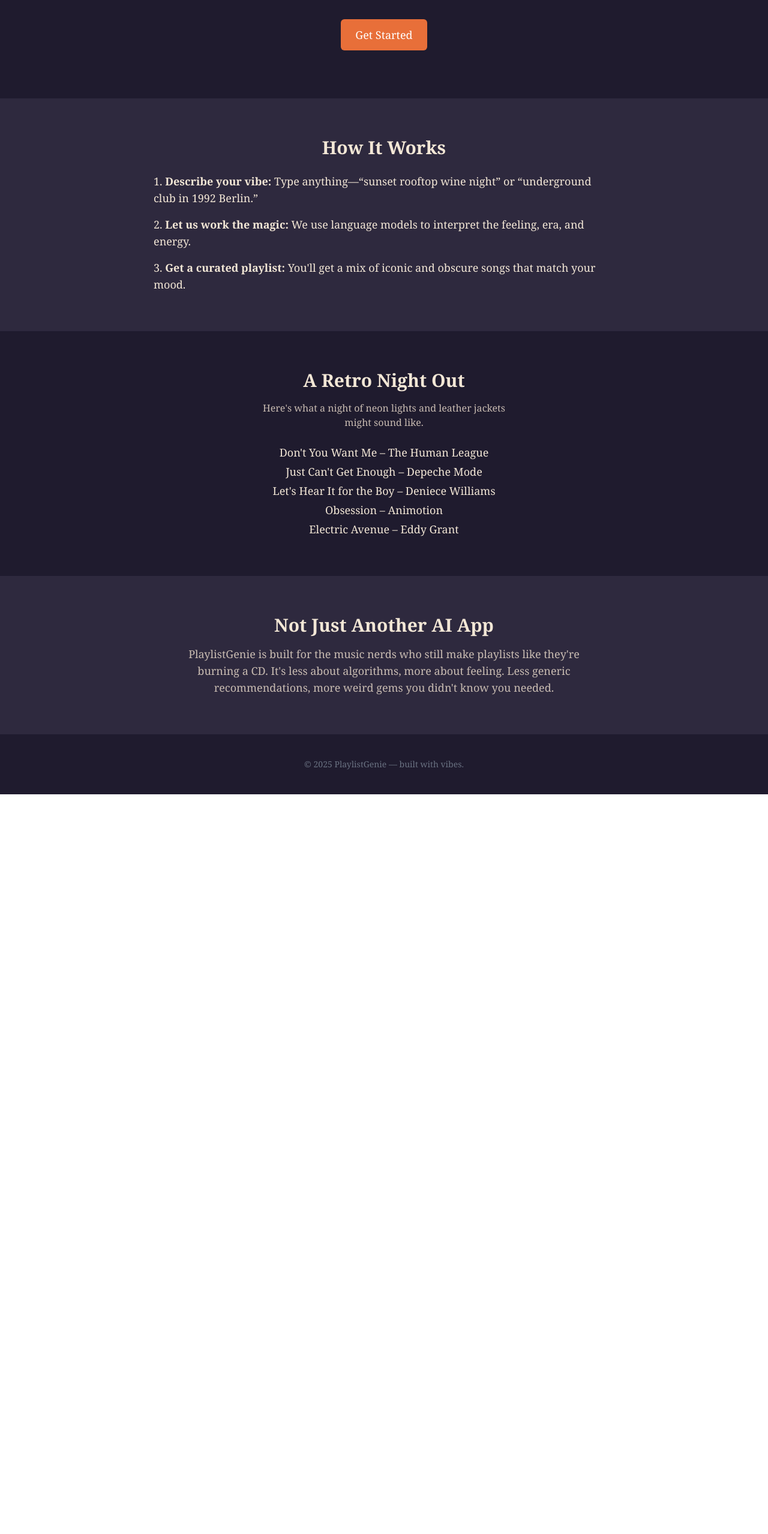
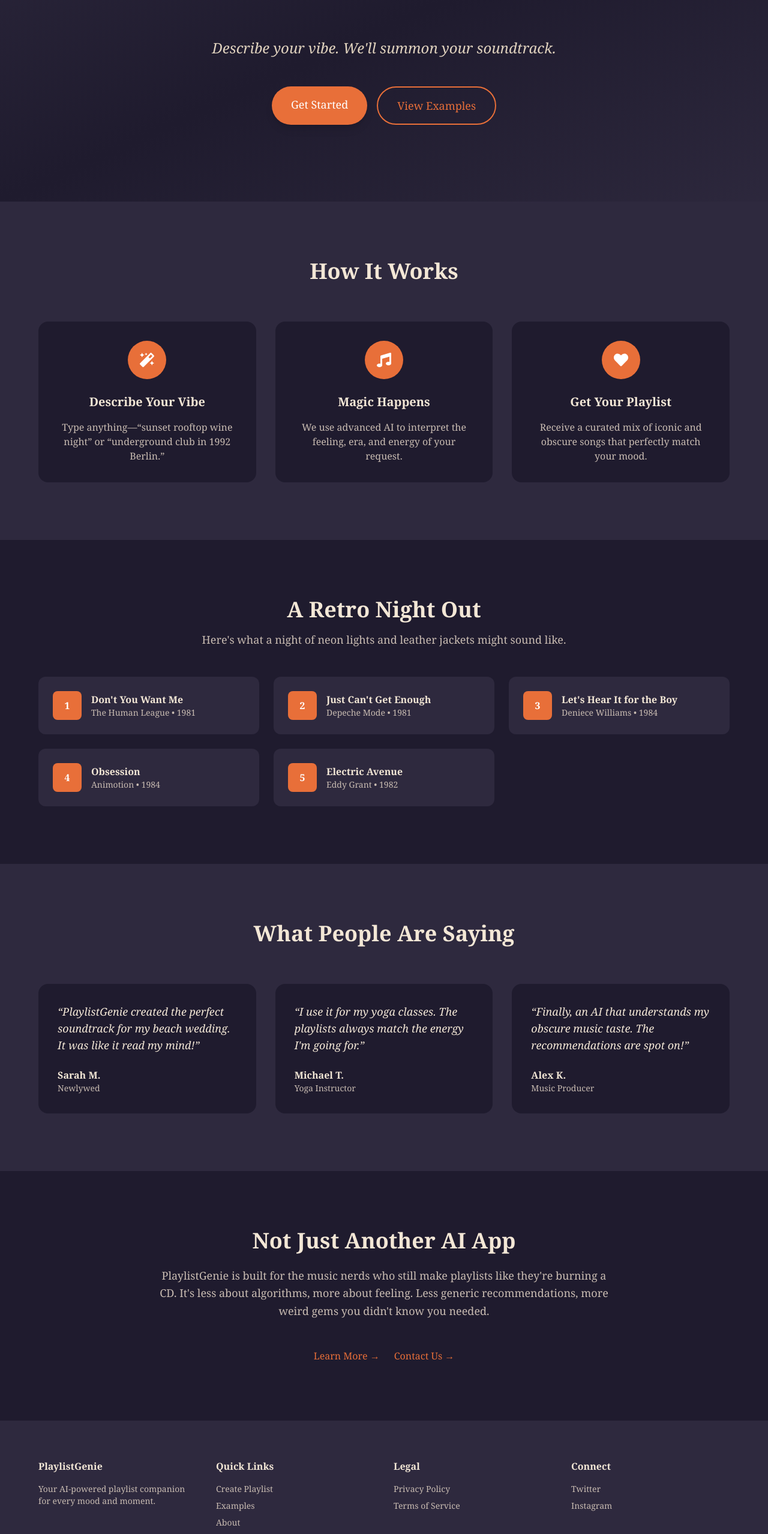
Before and after one commit to dubilla/PlaylistCreator, a Next.js app: page / in a window 1280 px wide. Shown: the part 240-2797 px from the top of the page at 60% size. Before the commit the page ends 1564 px from the top, so only its background shows below. Built offline with nearby package versions, Linux system fonts and the light colour scheme.

Commit message:
Update homepage with more flair

```diff
--- a/package.json
+++ b/package.json
@@ -14,6 +14,7 @@
     "openai": "^4.103.0",
     "react": "^19.0.0",
     "react-dom": "^19.0.0",
+    "react-icons": "^5.5.0",
     "vercel": "^42.3.0"
   },
   "devDependencies": {
--- a/src/app/page.tsx
+++ b/src/app/page.tsx
@@ -1,71 +1,204 @@
 import Link from 'next/link';
 import Image from 'next/image';
+import { FaMagic, FaMusic, FaHeart } from 'react-icons/fa';
 
 export default function HomePage() {
     return (
       <main className="bg-[#1f1b2e] text-[#f3e7d6] min-h-screen font-serif">
         {/* Hero */}
-        <header className="px-6 py-20 text-center">
-          <div className="flex items-center justify-center gap-4 mb-6">
+        <header className="relative overflow-hidden">
+          <div className="absolute inset-0 bg-gradient-to-br from-[#2e293e] via-[#1f1b2e] to-[#2e293e] opacity-90"></div>
+          <div className="relative px-6 py-32 text-center max-w-6xl mx-auto">
+            <div className="flex items-center justify-center gap-4 mb-8">
               <Image
                 src="/lamp.png"
                 alt="Genie Lamp Icon"
-              width={72}
-              height={72}
+                width={96}
+                height={96}
+                className="animate-float"
               />
-            <h1 className="text-5xl font-bold tracking-tight">PlaylistGenie</h1>
+              <h1 className="text-6xl font-bold tracking-tight bg-gradient-to-r from-[#e86f39] to-[#e85f20] bg-clip-text text-transparent">
+                PlaylistGenie
+              </h1>
             </div>
-          <p className="text-xl italic text-[#e0d2be] max-w-2xl mx-auto">
+            <p className="text-2xl italic text-[#e0d2be] max-w-2xl mx-auto mb-12">
               Describe your vibe. We&apos;ll summon your soundtrack.
             </p>
-          <div className="mt-8">
+            <div className="flex gap-4 justify-center">
               <Link
                 href="/create"
-              className="inline-block bg-[#e86f39] hover:bg-[#e85f20] text-white font-medium px-6 py-3 rounded-md text-lg"
+                className="inline-block bg-[#e86f39] hover:bg-[#e85f20] text-white font-medium px-8 py-4 rounded-full text-lg transition-all hover:scale-105 shadow-lg hover:shadow-xl"
               >
                 Get Started
               </Link>
+              <Link
+                href="/examples"
+                className="inline-block border-2 border-[#e86f39] text-[#e86f39] hover:bg-[#e86f39] hover:text-white font-medium px-8 py-4 rounded-full text-lg transition-all"
+              >
+                View Examples
+              </Link>
+            </div>
           </div>
         </header>
 
         {/* How it Works */}
-        <section className="px-6 py-16 bg-[#2e293e]">
-          <div className="max-w-3xl mx-auto text-center">
-            <h2 className="text-3xl font-semibold mb-6">How It Works</h2>
-            <ol className="space-y-4 text-left text-lg list-decimal list-inside">
-              <li><strong>Describe your vibe:</strong> Type anything—&ldquo;sunset rooftop wine night&rdquo; or &ldquo;underground club in 1992 Berlin.&rdquo;</li>
-              <li><strong>Let us work the magic:</strong> We use language models to interpret the feeling, era, and energy.</li>
-              <li><strong>Get a curated playlist:</strong> You&apos;ll get a mix of iconic and obscure songs that match your mood.</li>
-            </ol>
+        <section className="px-6 py-24 bg-[#2e293e]">
+          <div className="max-w-6xl mx-auto">
+            <h2 className="text-4xl font-semibold mb-16 text-center">How It Works</h2>
+            <div className="grid md:grid-cols-3 gap-8">
+              <div className="bg-[#1f1b2e] p-8 rounded-2xl text-center hover:transform hover:scale-105 transition-all">
+                <div className="w-16 h-16 bg-[#e86f39] rounded-full flex items-center justify-center mx-auto mb-6">
+                  <FaMagic className="text-2xl text-white" />
+                </div>
+                <h3 className="text-xl font-semibold mb-4">Describe Your Vibe</h3>
+                <p className="text-[#c9bcb2]">Type anything—&ldquo;sunset rooftop wine night&rdquo; or &ldquo;underground club in 1992 Berlin.&rdquo;</p>
+              </div>
+              <div className="bg-[#1f1b2e] p-8 rounded-2xl text-center hover:transform hover:scale-105 transition-all">
+                <div className="w-16 h-16 bg-[#e86f39] rounded-full flex items-center justify-center mx-auto mb-6">
+                  <FaMusic className="text-2xl text-white" />
+                </div>
+                <h3 className="text-xl font-semibold mb-4">Magic Happens</h3>
+                <p className="text-[#c9bcb2]">We use advanced AI to interpret the feeling, era, and energy of your request.</p>
+              </div>
+              <div className="bg-[#1f1b2e] p-8 rounded-2xl text-center hover:transform hover:scale-105 transition-all">
+                <div className="w-16 h-16 bg-[#e86f39] rounded-full flex items-center justify-center mx-auto mb-6">
+                  <FaHeart className="text-2xl text-white" />
+                </div>
+                <h3 className="text-xl font-semibold mb-4">Get Your Playlist</h3>
+                <p className="text-[#c9bcb2]">Receive a curated mix of iconic and obscure songs that perfectly match your mood.</p>
+              </div>
+            </div>
           </div>
         </section>
 
         {/* Example Playlist */}
-        <section className="px-6 py-16 text-center">
-          <h2 className="text-3xl font-semibold mb-4">A Retro Night Out</h2>
-          <p className="text-[#c9bcb2] mb-6 max-w-md mx-auto">
+        <section className="px-6 py-24">
+          <div className="max-w-6xl mx-auto">
+            <h2 className="text-4xl font-semibold mb-4 text-center">A Retro Night Out</h2>
+            <p className="text-[#c9bcb2] mb-12 text-center max-w-2xl mx-auto text-lg">
               Here&apos;s what a night of neon lights and leather jackets might sound like.
             </p>
-          <ul className="text-lg space-y-1">
-            <li>Don&apos;t You Want Me – The Human League</li>
-            <li>Just Can&apos;t Get Enough – Depeche Mode</li>
-            <li>Let&apos;s Hear It for the Boy – Deniece Williams</li>
-            <li>Obsession – Animotion</li>
-            <li>Electric Avenue – Eddy Grant</li>
-          </ul>
+            <div className="grid md:grid-cols-2 lg:grid-cols-3 gap-6">
+              {[
+                { title: "Don't You Want Me", artist: "The Human League", year: "1981" },
+                { title: "Just Can't Get Enough", artist: "Depeche Mode", year: "1981" },
+                { title: "Let's Hear It for the Boy", artist: "Deniece Williams", year: "1984" },
+                { title: "Obsession", artist: "Animotion", year: "1984" },
+                { title: "Electric Avenue", artist: "Eddy Grant", year: "1982" },
+              ].map((song, index) => (
+                <div key={index} className="bg-[#2e293e] p-6 rounded-xl hover:bg-[#3a3448] transition-all">
+                  <div className="flex items-center gap-4">
+                    <div className="w-12 h-12 bg-[#e86f39] rounded-lg flex items-center justify-center text-white font-bold">
+                      {index + 1}
+                    </div>
+                    <div>
+                      <h3 className="font-semibold">{song.title}</h3>
+                      <p className="text-[#c9bcb2] text-sm">{song.artist} • {song.year}</p>
+                    </div>
+                  </div>
+                </div>
+              ))}
+            </div>
+          </div>
+        </section>
+
+        {/* Testimonials */}
+        <section className="px-6 py-24 bg-[#2e293e]">
+          <div className="max-w-6xl mx-auto">
+            <h2 className="text-4xl font-semibold mb-16 text-center">What People Are Saying</h2>
+            <div className="grid md:grid-cols-3 gap-8">
+              {[
+                {
+                  quote: "PlaylistGenie created the perfect soundtrack for my beach wedding. It was like it read my mind!",
+                  author: "Sarah M.",
+                  role: "Newlywed"
+                },
+                {
+                  quote: "I use it for my yoga classes. The playlists always match the energy I'm going for.",
+                  author: "Michael T.",
+                  role: "Yoga Instructor"
+                },
+                {
+                  quote: "Finally, an AI that understands my obscure music taste. The recommendations are spot on!",
+                  author: "Alex K.",
+                  role: "Music Producer"
+                }
+              ].map((testimonial, index) => (
+                <div key={index} className="bg-[#1f1b2e] p-8 rounded-2xl">
+                  <p className="text-lg mb-6 italic">&ldquo;{testimonial.quote}&rdquo;</p>
+                  <div>
+                    <p className="font-semibold">{testimonial.author}</p>
+                    <p className="text-[#c9bcb2] text-sm">{testimonial.role}</p>
+                  </div>
+                </div>
+              ))}
+            </div>
+          </div>
         </section>
 
         {/* About */}
-        <section className="px-6 py-16 bg-[#2e293e] text-center">
-          <h2 className="text-3xl font-semibold mb-4">Not Just Another AI App</h2>
-          <p className="text-[#c9bcb2] max-w-2xl mx-auto text-lg">
-            PlaylistGenie is built for the music nerds who still make playlists like they&apos;re burning a CD. It&apos;s less about algorithms, more about feeling. Less generic recommendations, more weird gems you didn&apos;t know you needed.
+        <section className="px-6 py-24">
+          <div className="max-w-6xl mx-auto text-center">
+            <h2 className="text-4xl font-semibold mb-6">Not Just Another AI App</h2>
+            <p className="text-[#c9bcb2] max-w-3xl mx-auto text-lg leading-relaxed">
+              PlaylistGenie is built for the music nerds who still make playlists like they&apos;re burning a CD.
+              It&apos;s less about algorithms, more about feeling. Less generic recommendations, more weird gems
+              you didn&apos;t know you needed.
             </p>
+            <div className="mt-12 flex justify-center gap-6">
+              <Link
+                href="/about"
+                className="text-[#e86f39] hover:text-[#e85f20] font-medium"
+              >
+                Learn More →
+              </Link>
+              <Link
+                href="/contact"
+                className="text-[#e86f39] hover:text-[#e85f20] font-medium"
+              >
+                Contact Us →
+              </Link>
+            </div>
+          </div>
         </section>
 
         {/* Footer */}
-        <footer className="px-6 py-10 text-center text-sm text-gray-500">
-          &copy; {new Date().getFullYear()} PlaylistGenie — built with vibes.
+        <footer className="px-6 py-16 bg-[#2e293e]">
+          <div className="max-w-6xl mx-auto">
+            <div className="grid md:grid-cols-4 gap-8 mb-12">
+              <div>
+                <h3 className="font-semibold mb-4">PlaylistGenie</h3>
+                <p className="text-sm text-[#c9bcb2]">
+                  Your AI-powered playlist companion for every mood and moment.
+                </p>
+              </div>
+              <div>
+                <h4 className="font-semibold mb-4">Quick Links</h4>
+                <ul className="space-y-2 text-sm text-[#c9bcb2]">
+                  <li><Link href="/create" className="hover:text-[#e86f39]">Create Playlist</Link></li>
+                  <li><Link href="/examples" className="hover:text-[#e86f39]">Examples</Link></li>
+                  <li><Link href="/about" className="hover:text-[#e86f39]">About</Link></li>
+                </ul>
+              </div>
+              <div>
+                <h4 className="font-semibold mb-4">Legal</h4>
+                <ul className="space-y-2 text-sm text-[#c9bcb2]">
+                  <li><Link href="/privacy" className="hover:text-[#e86f39]">Privacy Policy</Link></li>
+                  <li><Link href="/terms" className="hover:text-[#e86f39]">Terms of Service</Link></li>
+                </ul>
+              </div>
+              <div>
+                <h4 className="font-semibold mb-4">Connect</h4>
+                <ul className="space-y-2 text-sm text-[#c9bcb2]">
+                  <li><Link href="https://twitter.com" className="hover:text-[#e86f39]">Twitter</Link></li>
+                  <li><Link href="https://instagram.com" className="hover:text-[#e86f39]">Instagram</Link></li>
+                </ul>
+              </div>
+            </div>
+            <div className="pt-8 border-t border-[#3a3448] text-center text-sm text-[#c9bcb2]">
+              &copy; {new Date().getFullYear()} Cherry Road — built with ❤️ in Brooklyn
+            </div>
+          </div>
         </footer>
       </main>
     );
```
Also changed, not shown: 1 other file (tests, documents, lock files or other folders). Lines whose indentation alone changed are shown as unchanged.
